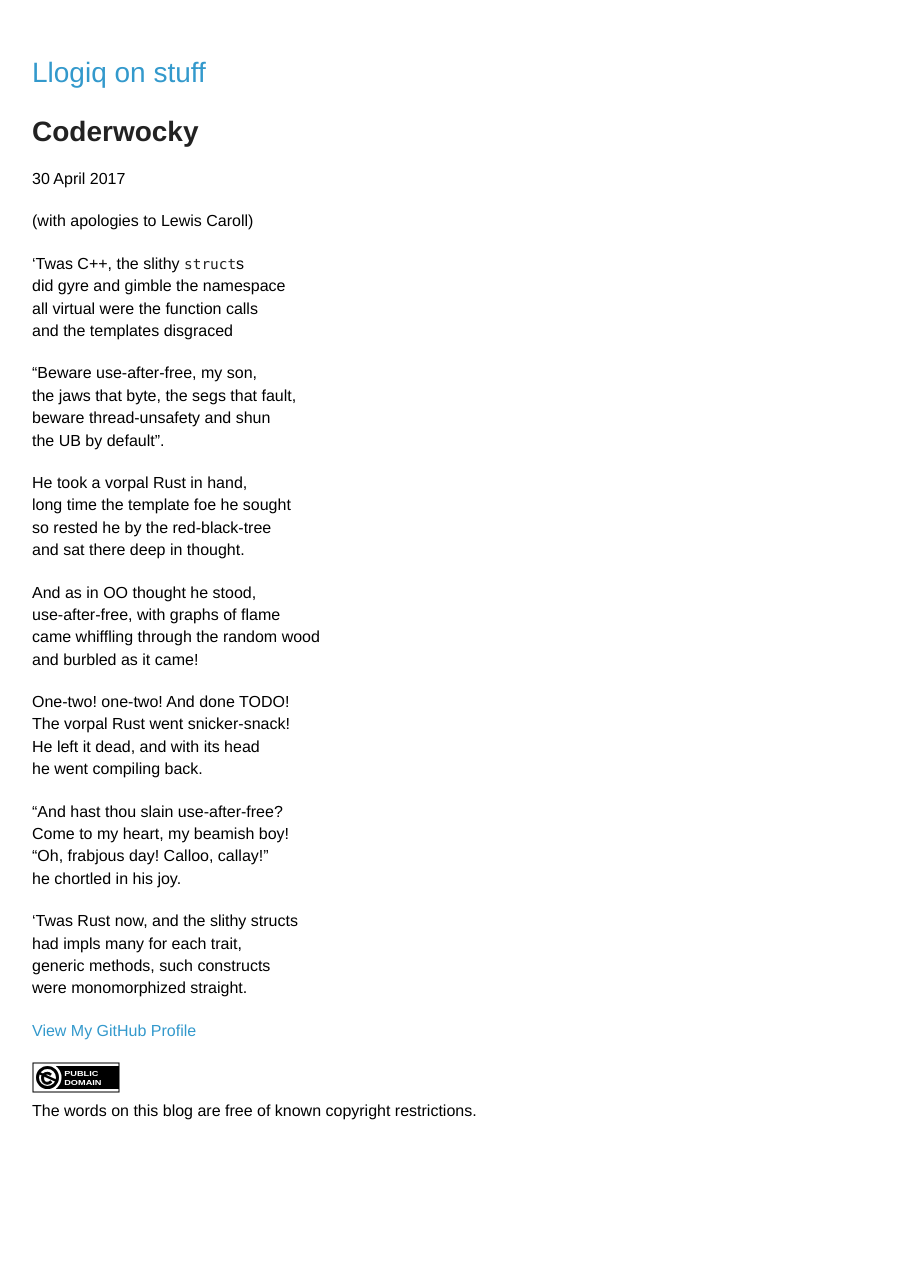
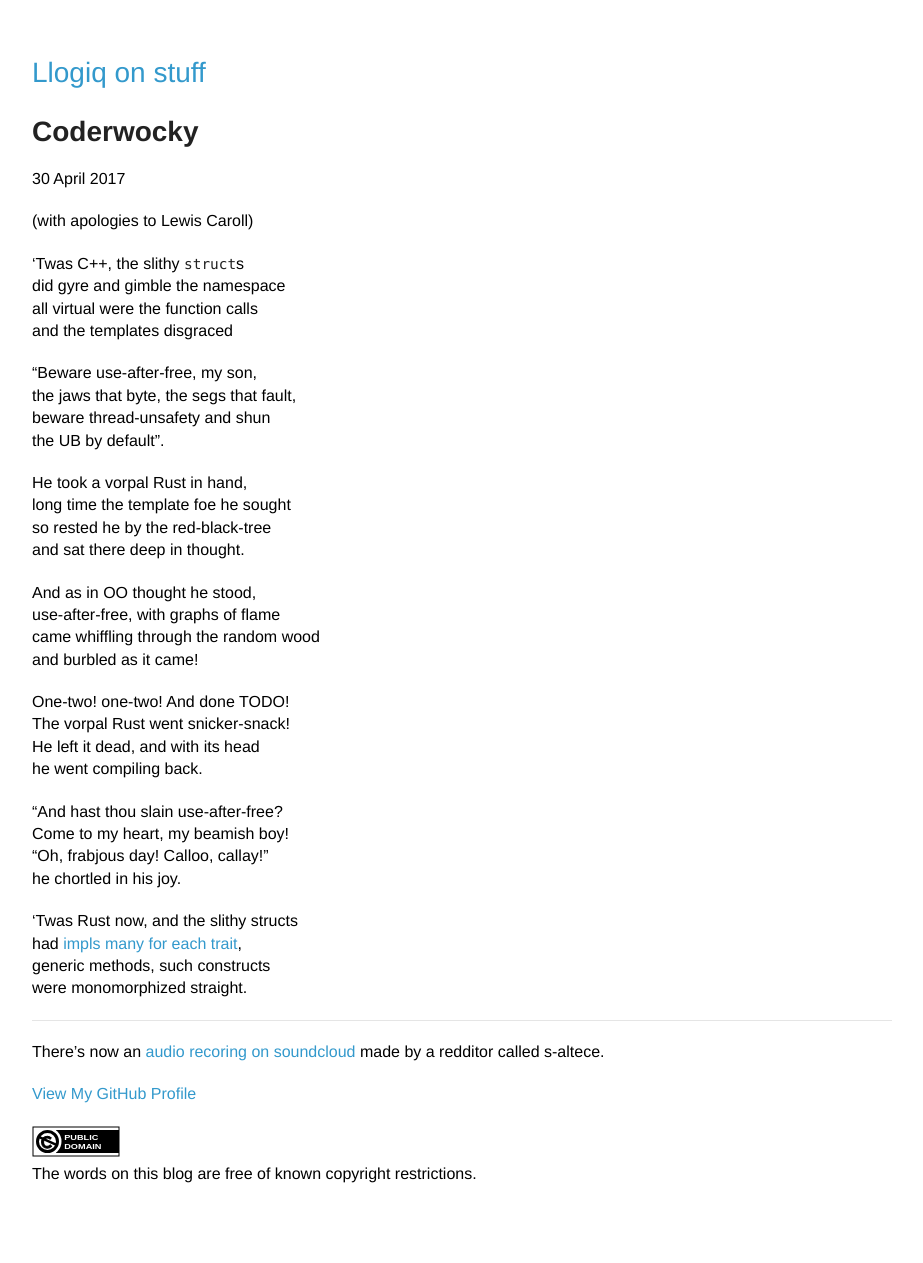
Before and after one commit to llogiq/llogiq.github.io, a Jekyll site: the page built from _posts/2017-04-30-wocky.md, in a window 1280 px wide. Shown: the whole page, without its empty margins (178-1101 px from the left). Built offline with Jekyll 4.4.1, drawn with Linux system fonts in a browser that asks for light colours; before the commit the page ends 1200 px from its top, so only the background shows below that.

Commit message:
add commentary and link audio recording

```diff
--- a/_posts/2017-04-30-wocky.md
+++ b/_posts/2017-04-30-wocky.md
@@ -35,6 +35,13 @@
 he chortled in his joy.
 
 'Twas Rust now, and the slithy structs
-had impls many for each trait,
+had [impls many for each trait],
 generic methods, such constructs
 were monomorphized straight.
+
+----
+
+There's now an [audio recoring on soundcloud] made by a redditor called s-altece.
+
+[impls many for each trait]: # "It just occurred to me that I missed the chance to make this line 'had ample imple for their traits'. Damn!"
+[audio recoring on soundcloud]: https://soundcloud.com/altece/coderwocky
```
